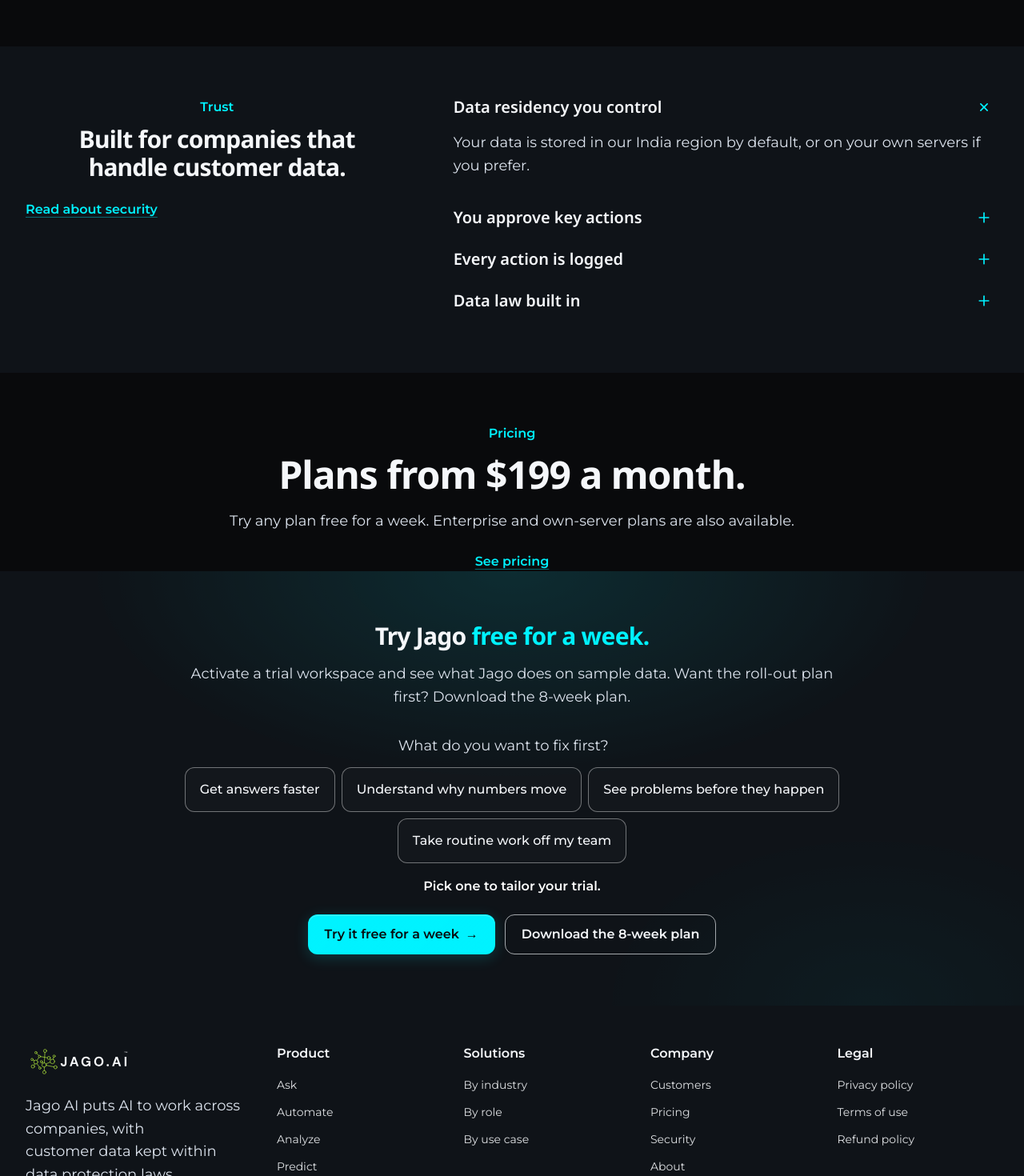
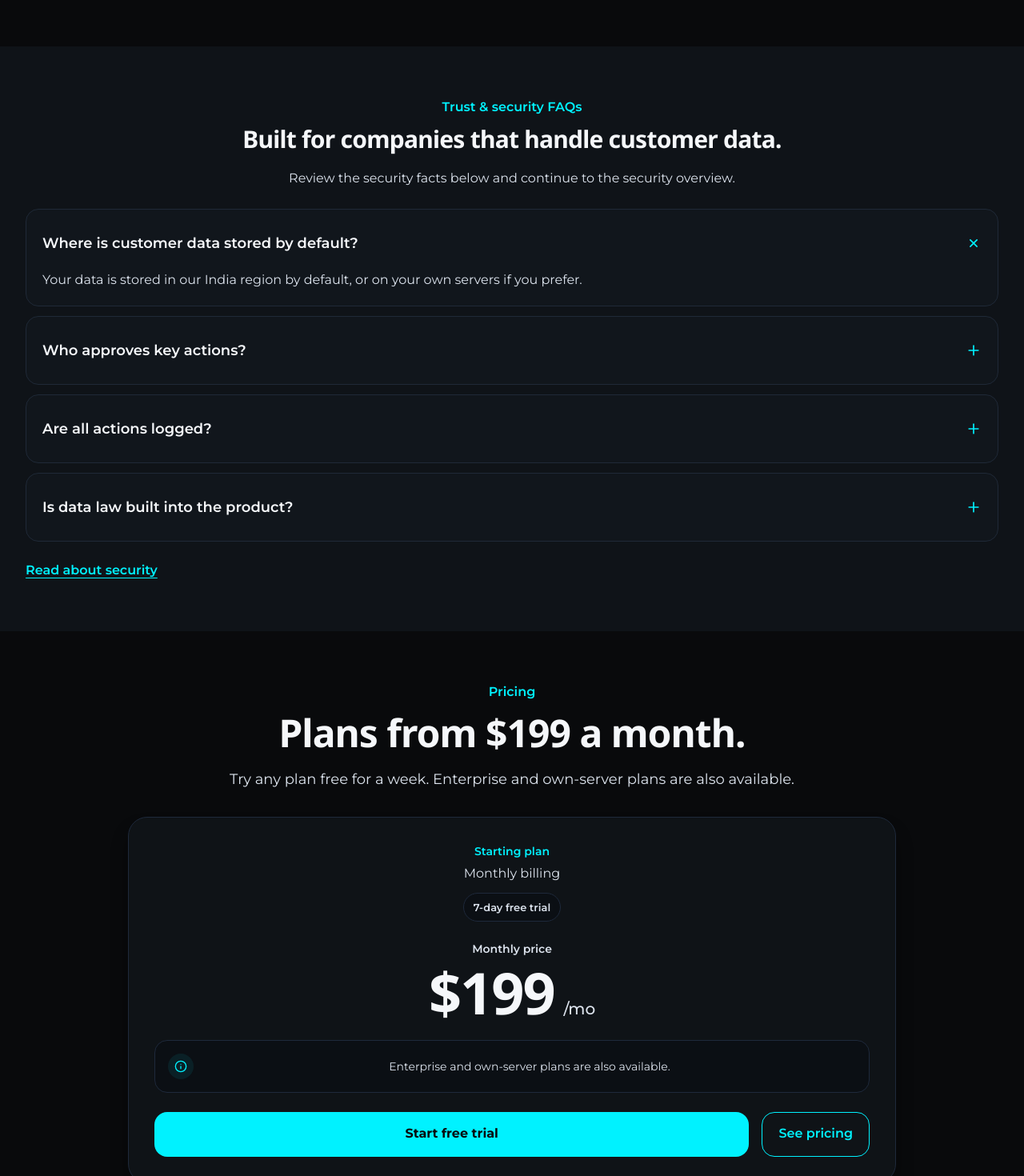
Before and after one commit to AnshumanMohanty90/jagotech, a React (Vite) app: page / in a window 1280 px wide. Shown: the part 5620-7090 px from the top of the page at 80% size. Built offline with nearby package versions, Linux system fonts and the light colour scheme; no server answers.

Commit message:
Trust FAQ cards and pricing card layouts from design
Co-Authored-By: Claude Sonnet 5.5 <noreply@anthropic.com>
Claude-Session: https://claude.ai/code/session_01QhYuhECP3EBWSdtT5JUL54

```diff
--- a/src/components/site/Accordion.jsx
+++ b/src/components/site/Accordion.jsx
@@ -2,22 +2,35 @@ import React, { useState } from "react";
 import { Plus } from "lucide-react";
 
 // Accessible accordion: one line visible, click to open the detail.
-export default function Accordion({ items, firstOpen = true, className = "" }) {
+export default function Accordion({ items, firstOpen = true, className = "", variant = "list" }) {
+  const card = variant === "card";
   const [open, setOpen] = useState(firstOpen ? 0 : -1);
 
   return (
-    <div className={className}>
+    <div className={`${className} ${card ? "flex flex-col gap-3" : ""}`}>
       {items.map((item, i) => {
         const isOpen = open === i;
         return (
-          <div key={item.key || i} id={item.anchorId} className="min-w-0 scroll-mt-24">
+          <div
+            key={item.key || i}
+            id={item.anchorId}
+            className={`min-w-0 scroll-mt-24 ${card ? "rounded-2xl border border-[#1f2937] bg-[#11161c] p-5" : ""}`}
+          >
             <button
               type="button"
               onClick={() => setOpen(isOpen ? -1 : i)}
               aria-expanded={isOpen}
-              className="site-row site-choice flex w-full items-center justify-between gap-4 rounded-lg px-2 py-3.5 text-left min-h-[44px]"
+              className={`site-choice flex w-full items-center justify-between gap-4 rounded-lg text-left min-h-[44px] ${
+                card ? "" : "site-row px-2 py-3.5"
+              }`}
             >
-              <span className="font-heading text-lg sm:text-xl font-semibold leading-snug text-balance">
+              <span
+                className={
+                  card
+                    ? "font-ui text-lg font-semibold leading-7 text-foreground"
+                    : "font-heading text-lg sm:text-xl font-semibold leading-snug text-balance"
+                }
+              >
                 {item.title}
               </span>
               <Plus
@@ -26,7 +39,7 @@ export default function Accordion({ items, firstOpen = true, className = "" }) {
               />
             </button>
             {isOpen && (
-              <div className="px-2 pb-6 pt-1 min-w-0">{item.body}</div>
+              <div className={`min-w-0 ${card ? "pt-3" : "px-2 pb-6 pt-1"}`}>{item.body}</div>
             )}
           </div>
         );
--- a/src/components/site/PricingTeaser.jsx
+++ b/src/components/site/PricingTeaser.jsx
@@ -1,23 +1,65 @@
 import React from "react";
 import { Link } from "react-router-dom";
+import { Info } from "lucide-react";
 import Reveal from "@/components/site/Reveal";
 import SectionIntro from "@/components/site/SectionIntro";
 import { useCurrency, formatPrice } from "@/lib/currency";
 
 export default function PricingTeaser() {
   const { currency, rate } = useCurrency();
+  const price = formatPrice(15000, currency, rate, 0, 199);
   return (
     <Reveal id="pricing-teaser" className="relative pb-0">
-      <div className="relative mx-auto max-w-7xl px-5 sm:px-8">
-        <SectionIntro large eyebrow="Pricing" title={`Plans from ${formatPrice(15000, currency, rate, 0, 199)} a month.`}>
+      <div className="relative mx-auto max-w-[1024px] px-5 sm:px-8 flex flex-col gap-8">
+        <SectionIntro large eyebrow="Pricing" title={`Plans from ${price} a month.`}>
           Try any plan free for a week. Enterprise and own-server plans are also available.
         </SectionIntro>
-        <Link
-          to="/pricing"
-          className="mt-6 flex justify-center text-primary font-semibold underline underline-offset-4 decoration-primary/40 hover:decoration-primary"
-        >
-          See pricing
-        </Link>
+
+        <div className="flex flex-col gap-6 rounded-3xl border border-[#1e293b] bg-[#0f1317] p-6 sm:p-8 shadow-[0_16px_20px_rgba(0,0,0,0.4)]">
+          <div className="flex flex-col items-center gap-3 text-center">
+            <div className="flex flex-col items-center gap-1.5">
+              <p className="site-line font-ui text-sm font-semibold leading-5 text-primary">Starting plan</p>
+              <p className="site-line text-base leading-6 text-[#dde4ee]">Monthly billing</p>
+            </div>
+            <span className="rounded-full border border-[#1e293b] bg-[#0b0f14] px-3 py-2 font-ui text-[13px] font-semibold leading-[18px] text-[#dde4ee]">
+              7-day free trial
+            </span>
+          </div>
+
+          <div className="flex flex-col items-center gap-2">
+            <p className="site-line font-ui text-sm font-semibold leading-5 text-[#dde4ee]">Monthly price</p>
+            <div className="flex items-baseline justify-center gap-3">
+              <span className="font-heading text-[56px] sm:text-[72px] font-bold leading-none tracking-[-0.028em] text-foreground">
+                {price}
+              </span>
+              <span className="font-ui text-xl font-medium leading-7 text-[#dde4ee]">/mo</span>
+            </div>
+          </div>
+
+          <div className="flex items-center gap-3 rounded-2xl border border-[#1e293b] bg-[#0b0f14] p-4">
+            <span className="flex h-8 w-8 shrink-0 items-center justify-center rounded-full bg-[rgba(0,242,255,0.08)]">
+              <Info className="h-4 w-4 text-primary" aria-hidden="true" />
+            </span>
+            <p className="site-line flex-1 text-center text-sm leading-[22px] text-[#dde4ee]">
+              Enterprise and own-server plans are also available.
+            </p>
+          </div>
+
+          <div className="flex flex-col sm:flex-row items-stretch justify-center gap-4">
+            <Link
+              to="/contact?intent=trial"
+              className="inline-flex h-14 flex-1 items-center justify-center rounded-2xl bg-primary font-ui text-base font-bold text-primary-foreground"
+            >
+              Start free trial
+            </Link>
+            <Link
+              to="/pricing"
+              className="inline-flex h-14 items-center justify-center rounded-2xl border border-primary bg-[#0f1317] px-5 font-ui text-base font-semibold text-primary"
+            >
+              See pricing
+            </Link>
+          </div>
+        </div>
       </div>
     </Reveal>
   );
--- a/src/components/site/Trust.jsx
+++ b/src/components/site/Trust.jsx
@@ -7,18 +7,22 @@ import Accordion from "@/components/site/Accordion";
 const POINTS = [
   {
     t: "Data residency you control",
+    q: "Where is customer data stored by default?",
     d: "Your data is stored in our India region by default, or on your own servers if you prefer.",
   },
   {
     t: "You approve key actions",
+    q: "Who approves key actions?",
     d: "You choose which actions need a sign-off before anything changes.",
   },
   {
     t: "Every action is logged",
+    q: "Are all actions logged?",
     d: "A record of who did what, ready for an audit.",
   },
   {
     t: "Data law built in",
+    q: "Is data law built into the product?",
     d: "Consent and access rules from JShield apply to every answer.",
   },
 ];
@@ -26,29 +30,24 @@ const POINTS = [
 export default function Trust() {
   return (
     <Reveal id="trust" className="relative site-section-alt">
-      <div className="relative mx-auto max-w-7xl px-5 sm:px-8 grid gap-6 lg:grid-cols-12 lg:gap-12">
-        <div className="lg:col-span-5 min-w-0">
-          <SectionIntro eyebrow="Trust" title="Built for companies" titleMuted="that handle customer data." />
-          <Link
-            to="/security"
-            className="mt-6 hidden lg:inline-block text-primary font-semibold underline underline-offset-4 decoration-primary/40 hover:decoration-primary"
-          >
-            Read about security
-          </Link>
-        </div>
+      <div className="relative mx-auto max-w-7xl px-5 sm:px-8">
+        <SectionIntro eyebrow="Trust & security FAQs" title="Built for companies that handle customer data.">
+          <span className="text-base">Review the security facts below and continue to the security overview.</span>
+        </SectionIntro>
 
-        <div className="lg:col-span-7 min-w-0 lg:-mt-3.5">
+        <div className="mt-6">
           <Accordion
+            variant="card"
             firstOpen
             items={POINTS.map((p) => ({
               key: p.t,
-              title: p.t,
-              body: <p className="text-base leading-relaxed text-pretty">{p.d}</p>,
+              title: p.q,
+              body: <p className="site-line text-base leading-6 text-[#dde4ee]">{p.d}</p>,
             }))}
           />
           <Link
             to="/security"
-            className="mt-6 inline-block lg:hidden text-primary font-semibold underline underline-offset-4 decoration-primary/40 hover:decoration-primary"
+            className="mt-6 inline-block font-ui text-primary font-semibold underline underline-offset-4"
           >
             Read about security
           </Link>
```
